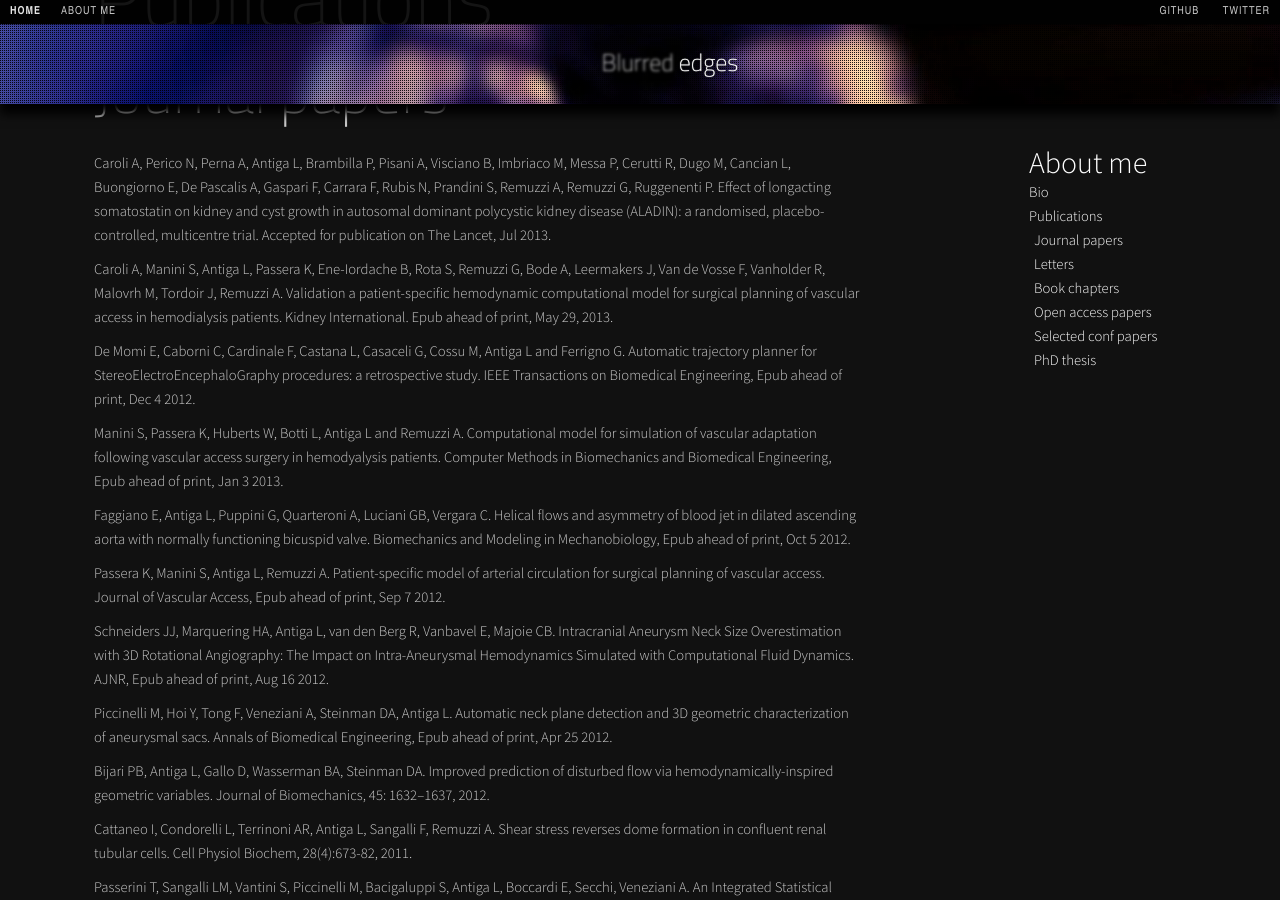
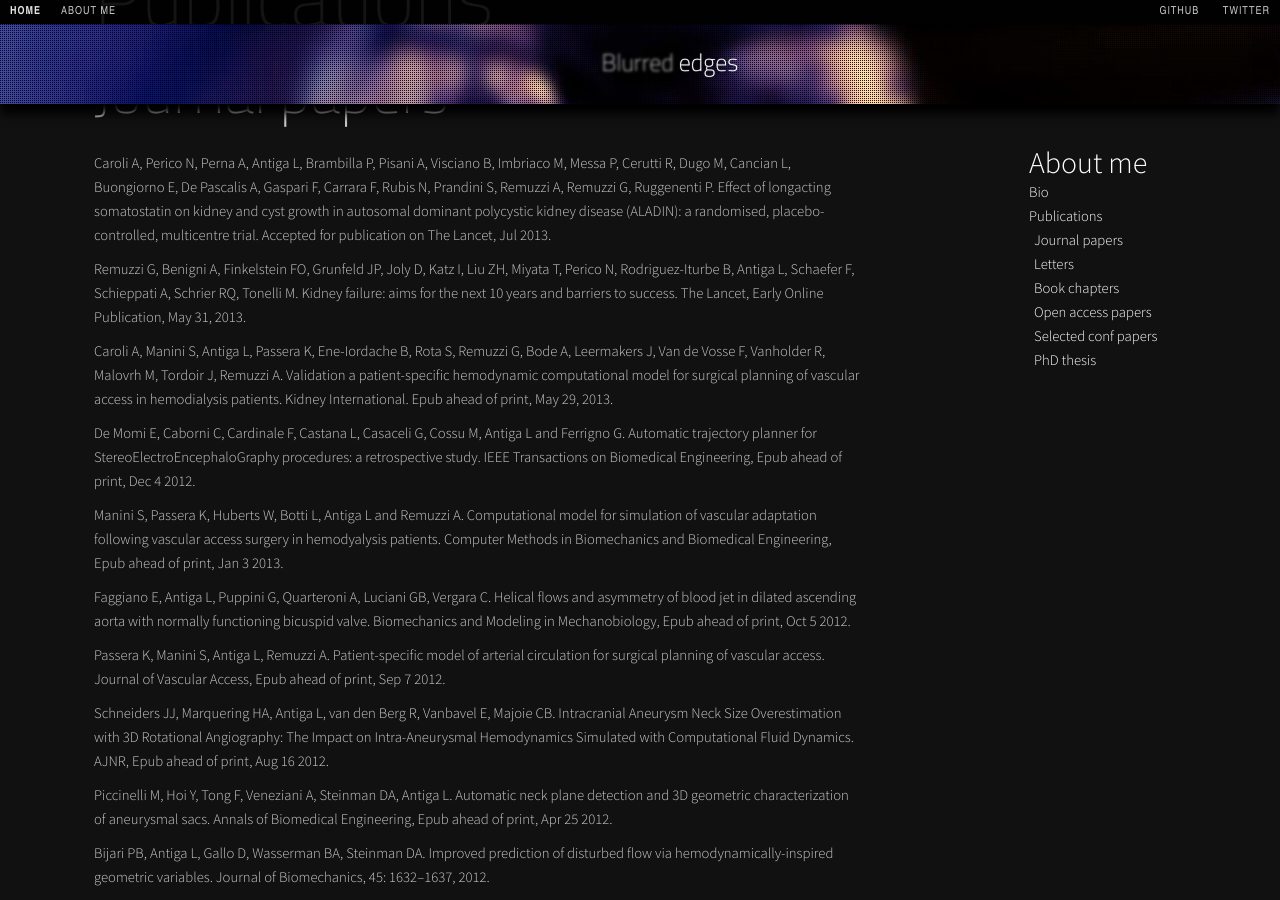
Before and after one commit to lantiga/lantiga.github.com, a Jekyll site: the page built from about.md, in a window 1280 px wide and 900 px high, scrolled down 454 px. Built offline with Jekyll 4.4.1, drawn with Linux system fonts in a browser that asks for light colours; nearby versions of some CDN libraries.

Commit message:
Updated publications

```diff
--- a/about.md
+++ b/about.md
@@ -28,6 +28,7 @@ Journal papers
 --------------
 
 * Caroli A, Perico N, Perna A, Antiga L, Brambilla P, Pisani A, Visciano B, Imbriaco M, Messa P, Cerutti R, Dugo M, Cancian L, Buongiorno E, De Pascalis A, Gaspari F, Carrara F, Rubis N, Prandini S, Remuzzi A, Remuzzi G, Ruggenenti P. Effect of longacting somatostatin on kidney and cyst growth in autosomal dominant polycystic kidney disease (ALADIN): a randomised, placebo-controlled, multicentre trial. Accepted for publication on The Lancet, Jul 2013.
+* Remuzzi G, Benigni A, Finkelstein FO, Grunfeld JP, Joly D, Katz I, Liu ZH, Miyata T, Perico N, Rodriguez-Iturbe B, Antiga L, Schaefer F, Schieppati A, Schrier RQ, Tonelli M. Kidney failure: aims for the next 10 years and barriers to success. The Lancet, Early Online Publication, May 31, 2013.
 * Caroli A, Manini S, Antiga L, Passera K, Ene-Iordache B, Rota S, Remuzzi G, Bode A, Leermakers J, Van de Vosse F, Vanholder R, Malovrh M, Tordoir J, Remuzzi A. Validation a patient-specific hemodynamic computational model for surgical planning of vascular access in hemodialysis patients. Kidney International. Epub ahead of print, May 29, 2013.
 * De Momi E, Caborni C, Cardinale F, Castana L, Casaceli G, Cossu M, Antiga L and Ferrigno G. Automatic trajectory planner for StereoElectroEncephaloGraphy procedures: a retrospective study. IEEE Transactions on Biomedical Engineering, Epub ahead of print, Dec 4 2012.
 * Manini S, Passera K, Huberts W, Botti L, Antiga L and Remuzzi A. Computational model for simulation of vascular adaptation following vascular access surgery in hemodyalysis patients. Computer Methods in Biomechanics and Biomedical Engineering, Epub ahead of print, Jan 3 2013.
```
